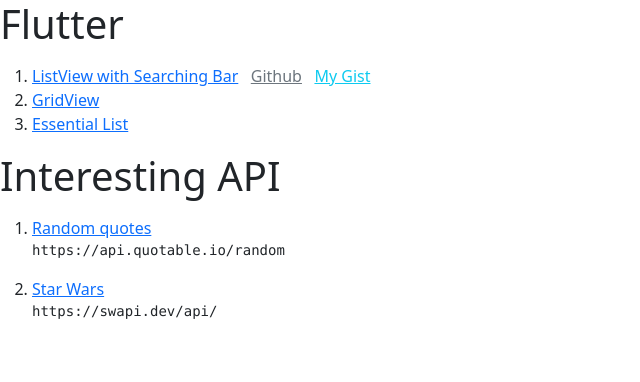
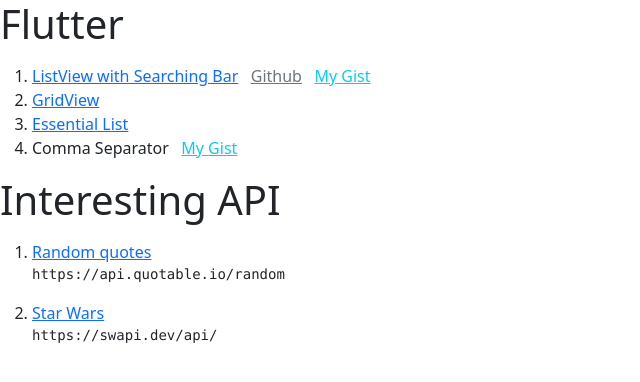
Before and after one commit to h4r1/web-reference, a plain HTML site: page index.html in a window 1280 px wide. Shown: the whole page, without its empty margins (0-640 px from the left). Drawn offline with nearby package versions, Linux system fonts and the light colour scheme.

Commit message:
Adding comma separator link

```diff
--- a/index.html
+++ b/index.html
@@ -29,6 +29,13 @@
       	<li>
 <a class="link-primary" href='https://medium.com/flutterdevs/exploring-flutter-essentials-lists-f334a06f5fb5' target="_blank">Essential List</a>
 	</li>
+
+      	<li>
+Comma Separator
+&nbsp;
+<a class="link-info" href='https://gist.github.com/h4r1/d42a70e0406bd85e8511fef1510b6c3b' target="_blank">My Gist</a>
+	</li>
+
       </ol></p>
 
 <h1>Interesting API</h1>
```
